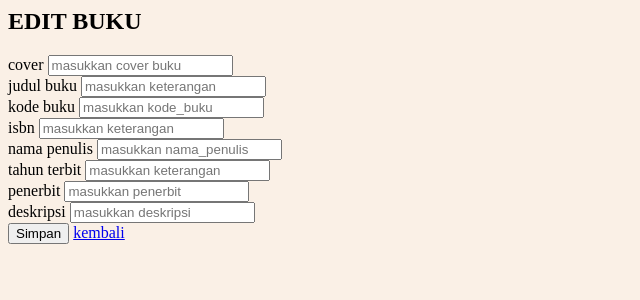
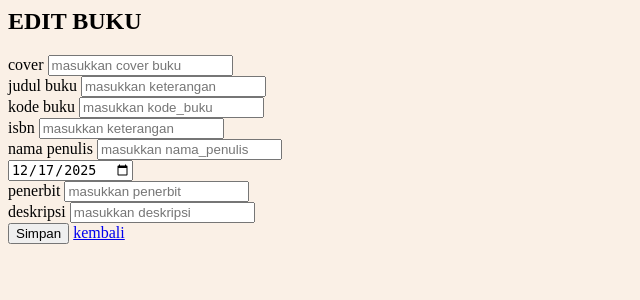
Before and after one commit to marsha143/EPERPUS, a PHP site: page /EPERPUS/admin/features/buku/editbuku.php in a window 1280 px wide. Shown: the top 300 px of the page, without its empty margins (0-640 px from the left). Run offline with PHP 8.4, Linux system fonts and the light colour scheme; data that the repository does not hold is empty.

Commit message:
perbaikan tanggal

```diff
--- a/admin/features/buku/addbuku.php
+++ b/admin/features/buku/addbuku.php
@@ -74,9 +74,9 @@ if (isset($_POST['simpan'])) {
                                                 placeholder="masukkan nama penulis" required>
                                         </div>
                                         <div class="col-md-6">
-                                            <label for="tahun_terbit" class="form-label">tahun terbit</label>
-                                            <input type="int" class="form-control" id="tahun_terbit" name="tahun_terbit"
-                                                placeholder="masukkan tahun terbit" required>
+                                            <label class="form-label">Tahun teribt</label>
+                                            <input type="date" name="tahun_terbit" class="form-control"
+                                                value="<?= date('Y-m-d') ?>" required>
                                         </div>
                                         <div class="col-md-6">
                                             <label for="penerbit" class="form-label">penerbit</label>
--- a/admin/features/buku/editbuku.php
+++ b/admin/features/buku/editbuku.php
@@ -91,9 +91,8 @@ if (isset($_POST['update'])) {
                                             required>
                                     </div>
                                     <div class="col-md-6">
-                                        <label for="tahun_terbit" class="form-label">tahun terbit</label>
-                                        <input type="int" class="form-control" id="tahun_terbit" name="tahun_terbit"
-                                            placeholder="masukkan keterangan" value="<?= $data['tahun_terbit'] ?>"
+                                        <input type="date" class="form-control" id="tahun_terbit" name="tahun_terbit"
+                                            placeholder="masukkan keterangan" value="<?= $data['tahun_terbit'] ?><?= date('Y-m-d') ?>"
                                             required>
                                     </div>
                                 </div>
--- a/login.php
+++ b/login.php
@@ -49,7 +49,7 @@ exit;
 }
 }
 ?>
-<?php include('./admin/layouts/header.php'); ?>
+<?php include('./anggota/layouts/header.php'); ?>
 <div class="page-header align-items-start min-vh-100"
     style="background-image: url('https://images.unsplash.com/photo-1497294815431-9365093b7331?ixlib=rb-1.2.1&ixid=MnwxMjA3fDB8MHxwaG90by1wYWdlfHx8fGVufDB8fHx8&auto=format&fit=crop&w=1950&q=80');"
     loading="lazy">
@@ -102,4 +102,4 @@ exit;
         </div>
     </div>
 </div>
-<?php include('./admin/layouts/footer.php');?>
+<?php include('./anggota/layouts/footer.php');?>
```
Also changed, not shown: anggota/features_anggota/buku_anggota/index.php (+3 -10 lines).
